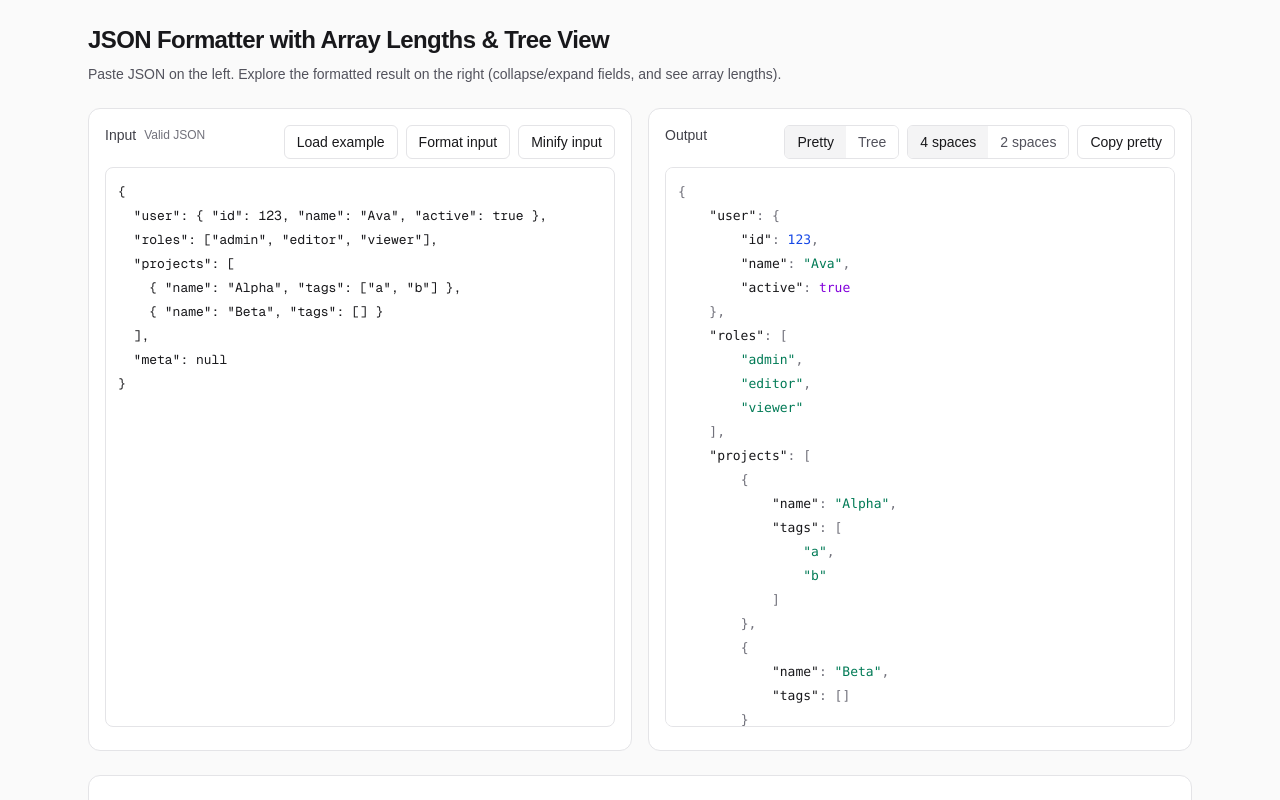
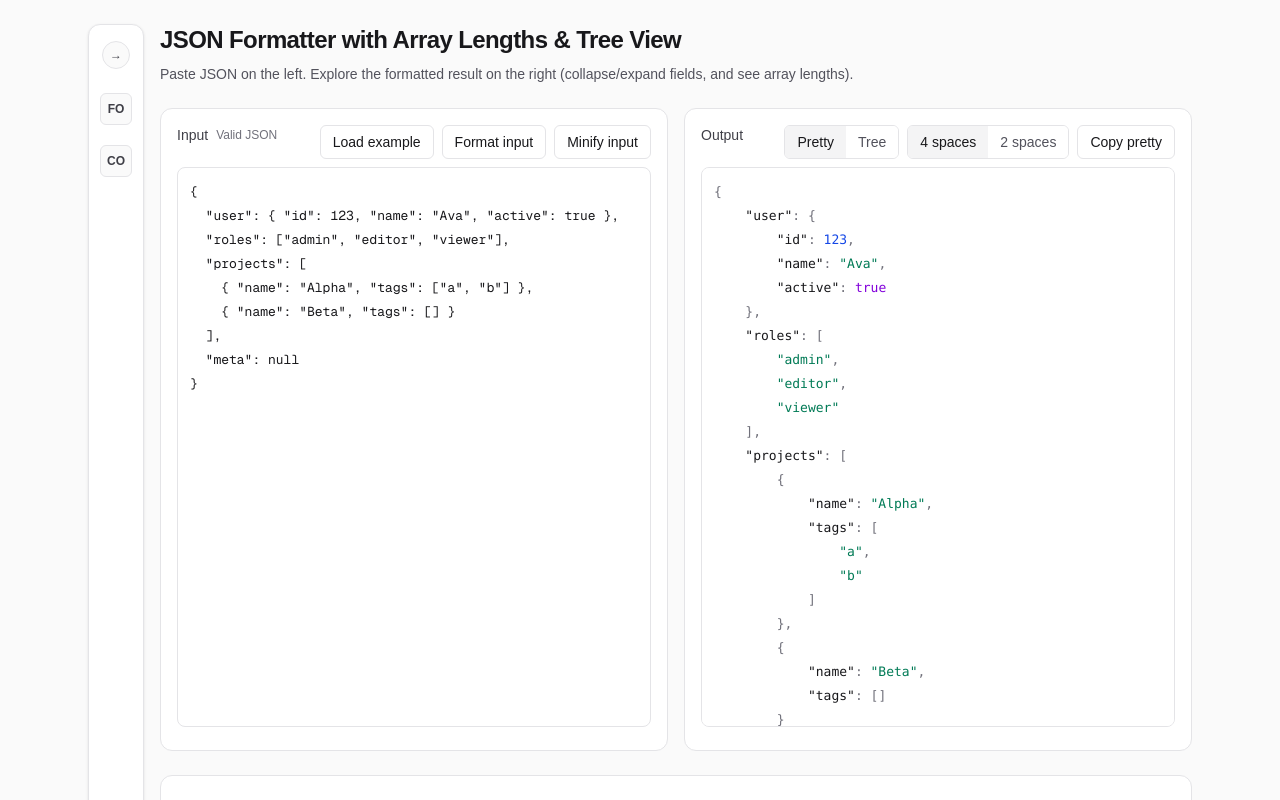
Before and after one commit to RobbieZhao/Json, a Next.js app in the folder json/: page / in a window 1280 px wide. Shown: the top 800 px of the page. Built offline with nearby package versions, Linux system fonts and the light colour scheme.

Commit message:
add a navbar

```diff
--- /dev/null
+++ b/json/app/components/SideNav.tsx
@@ -0,0 +1,83 @@
+"use client";
+
+import React from "react";
+
+type NavItem = {
+  label: string;
+  hint?: string;
+};
+
+const NAV_ITEMS: NavItem[] = [
+  { label: "Formatter", hint: "JSON tools" },
+  { label: "Coming soon", hint: "Future tools" },
+];
+
+export function SideNav() {
+  const [isOpen, setIsOpen] = React.useState(false);
+
+  return (
+    <nav
+      className={[
+        "relative isolate flex h-full flex-col items-stretch rounded-xl",
+        "border border-zinc-200 bg-white px-2 py-3 shadow-sm backdrop-blur-sm",
+        "transition-[width] duration-200",
+        "dark:border-zinc-800 dark:bg-zinc-950/80",
+        isOpen ? "w-52" : "w-14",
+      ].join(" ")}
+      aria-label="Side navigation"
+    >
+      <button
+        type="button"
+        onClick={() => setIsOpen((prev) => !prev)}
+        aria-expanded={isOpen}
+        aria-label={isOpen ? "Collapse tools panel" : "Expand tools panel"}
+        className="group flex h-9 w-full items-center justify-center rounded-lg border border-transparent text-sm font-medium text-zinc-700 transition hover:bg-zinc-100 dark:text-zinc-200 dark:hover:bg-zinc-900"
+      >
+        <span
+          className={[
+            "flex h-7 w-7 items-center justify-center rounded-full border",
+            "border-zinc-200 bg-zinc-50 text-xs font-semibold text-zinc-700",
+            "transition group-hover:bg-zinc-100 dark:border-zinc-800 dark:bg-zinc-900 dark:text-zinc-100",
+          ].join(" ")}
+        >
+          {isOpen ? "←" : "→"}
+        </span>
+      </button>
+
+      <div className="mt-3 flex-1 space-y-1 overflow-hidden">
+        {NAV_ITEMS.map((item) => (
+          <button
+            key={item.label}
+            type="button"
+            title={item.label}
+            className={[
+              "group flex w-full items-center gap-3 rounded-lg px-2 py-2 text-left text-sm text-zinc-700 transition",
+              "hover:bg-zinc-100 dark:text-zinc-200 dark:hover:bg-zinc-900",
+              isOpen ? "justify-start" : "justify-center",
+            ].join(" ")}
+          >
+            <span className="flex h-8 w-8 shrink-0 items-center justify-center rounded-md border border-zinc-200 bg-zinc-50 text-xs font-semibold uppercase text-zinc-700 dark:border-zinc-800 dark:bg-zinc-900 dark:text-zinc-100">
+              {item.label.slice(0, 2)}
+            </span>
+            {isOpen ? (
+              <span className="flex flex-col">
+                <span className="font-semibold leading-tight">{item.label}</span>
+                {item.hint ? (
+                  <span className="text-xs text-zinc-500 dark:text-zinc-400">
+                    {item.hint}
+                  </span>
+                ) : null}
+              </span>
+            ) : null}
+          </button>
+        ))}
+      </div>
+
+      {isOpen ? (
+        <div className="mt-2 rounded-lg border border-dashed border-zinc-200 p-2 text-xs text-zinc-500 dark:border-zinc-800 dark:text-zinc-400">
+          More tools are on the way.
+        </div>
+      ) : null}
+    </nav>
+  );
+}
--- a/json/app/page.tsx
+++ b/json/app/page.tsx
@@ -1,10 +1,15 @@
 import { JsonTool } from "./components/JsonTool";
+import { SideNav } from "./components/SideNav";
 
 export default function Home() {
   // Server-rendered SEO shell + client-side tool below.
   return (
     <div className="min-h-screen bg-zinc-50 text-zinc-900 dark:bg-black dark:text-zinc-100">
-      <div className="mx-auto flex w-full max-w-6xl flex-col gap-6 px-4 py-6 sm:px-6">
+      <div className="mx-auto flex w-full max-w-6xl gap-4 px-4 py-6 sm:px-6">
+        <div className="sticky top-6">
+          <SideNav />
+        </div>
+        <div className="flex flex-1 flex-col gap-6">
           <header className="flex flex-col gap-2">
             <h1 className="text-2xl font-semibold tracking-tight">
               JSON Formatter with Array Lengths &amp; Tree View
@@ -37,6 +42,7 @@ export default function Home() {
           <ExploreMore />
         </div>
       </div>
+    </div>
   );
 }
 
```
Lines whose indentation alone changed are shown as unchanged.
